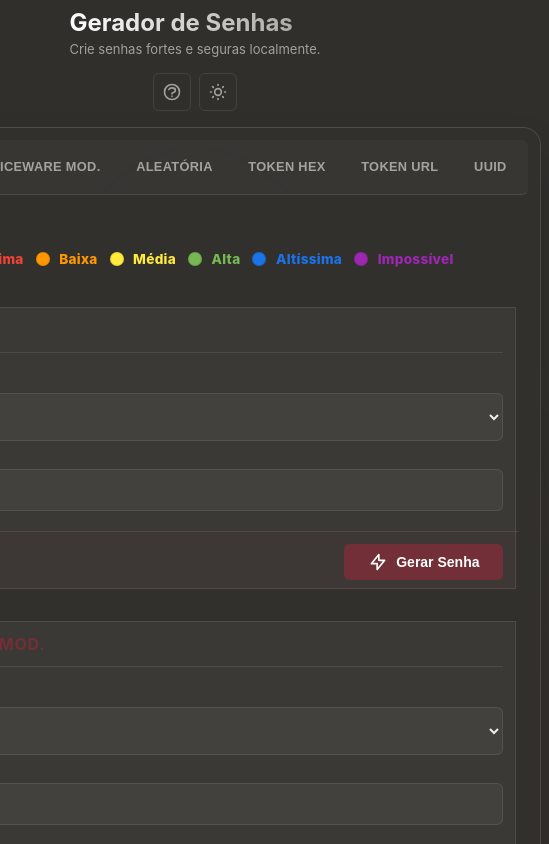
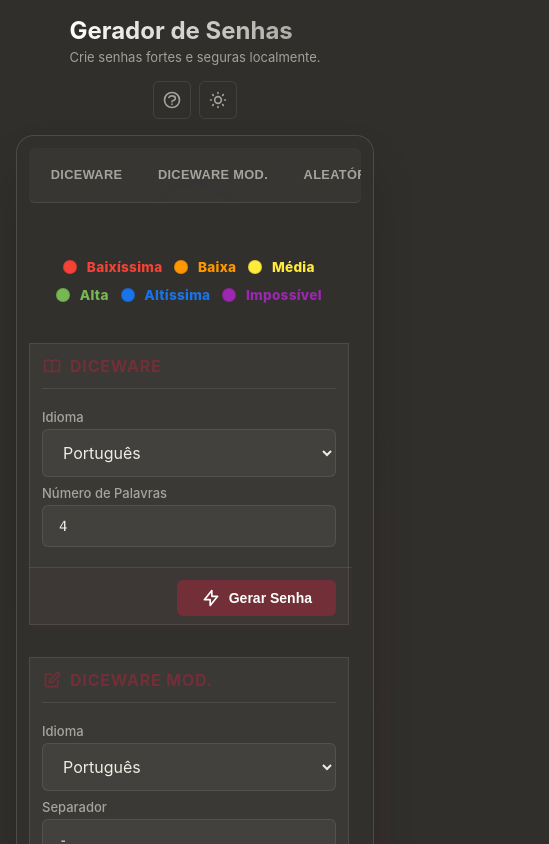
Before and after one commit to luizggfonseca/gerador_senhas, a React (Vite) app in the folder frontend/: page / in a window 390 px wide. Shown: the top 844 px of the page, 549 px wide, since content can reach past the window. Built offline with nearby package versions, Linux system fonts and the light colour scheme.

Commit message:
fix: reset de alinhamento mobile para corrigir clipping à esquerda

```diff
--- a/frontend/src/index.css
+++ b/frontend/src/index.css
@@ -127,6 +127,11 @@ body {
 @media (max-width: 768px) {
   body {
     padding: 0;
+    align-items: flex-start;
+    /* Essencial para evitar corte na esquerda */
+    justify-content: flex-start;
+    overflow-x: hidden;
+    /* Evita scroll lateral infinito, mas permite scroll nos filhos */
   }
 }
 
@@ -341,16 +346,19 @@ body {
 /* Nativamente Responsivo */
 @media (max-width: 768px) {
   .app-container {
-    padding: 0.5rem;
+    padding: 0;
+    margin: 0;
+    width: 100vw;
     align-items: flex-start;
     justify-content: flex-start;
-    /* Garante que o conteúdo comece na borda esquerda */
+    animation: fadeIn 0.3s ease-out forwards;
   }
 
   .app-wrapper {
     max-width: 100%;
-    min-width: 320px;
-    /* Largura mínima universal p/ smartphones */
+    min-width: 0;
+    /* Remove a largura mínima fixa que estava causando o corte */
+    padding: 1rem;
     height: auto;
   }
 
@@ -1300,4 +1308,6 @@ body {
 
 .accent-text {
   color: var(--accent);
-}/* v2.1 CSS Update: qua 25 fev 2026 19:28:39 -03 */
+}
+
+/* v2.1 CSS Update: qua 25 fev 2026 19:28:39 -03 */
```
